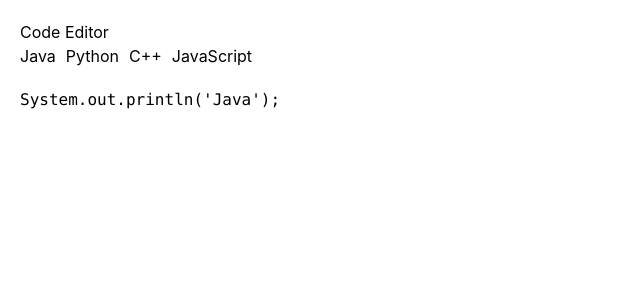
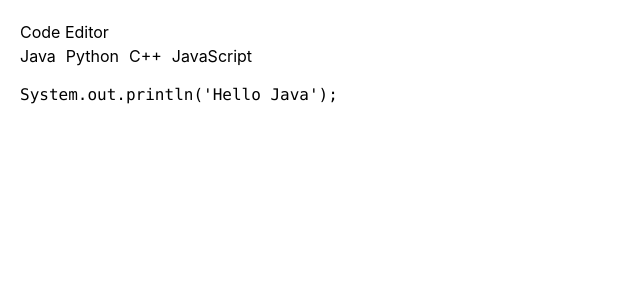
Before and after one commit to gnansiv06/placement-portal, a React (Vite) app: page /code in a window 1280 px wide. Shown: the top 300 px of the page, without its empty margins (0-640 px from the left). Built offline with nearby package versions, Linux system fonts and the light colour scheme.

Commit message:
restore Java button in code editor

```diff
--- a/src/pages/CodeEditor.jsx
+++ b/src/pages/CodeEditor.jsx
@@ -4,10 +4,10 @@ export default function CodeEditor() {
   const [language, setLanguage] = useState("java");
 
   const code = {
-    java: "System.out.println('Java');",
-    python: "print('Python')",
-    cpp: "cout << 'C++';",
-    javascript: "console.log('JS');"
+    java: "System.out.println('Hello Java');",
+    python: "print('Hello Python')",
+    cpp: "cout << 'Hello C++';",
+    javascript: "console.log('Hello JS');"
   };
 
   return (
@@ -15,27 +15,18 @@ export default function CodeEditor() {
 
       <h2>Code Editor</h2>
 
-      <div style={{ display: "flex", gap: 10 }}>
+      {/* LANGUAGE BUTTONS */}
+      <div style={{ display: "flex", gap: "10px", marginBottom: "15px" }}>
 
-        <button onClick={() => setLanguage("java")}>
-          Java
-        </button>
-
-        <button onClick={() => setLanguage("python")}>
-          Python
-        </button>
-
-        <button onClick={() => setLanguage("cpp")}>
-          C++
-        </button>
-
-        <button onClick={() => setLanguage("javascript")}>
-          JavaScript
-        </button>
+        <button onClick={() => setLanguage("java")}>Java</button>
+        <button onClick={() => setLanguage("python")}>Python</button>
+        <button onClick={() => setLanguage("cpp")}>C++</button>
+        <button onClick={() => setLanguage("javascript")}>JavaScript</button>
 
       </div>
 
-      <pre style={{ marginTop: 20 }}>
+      {/* CODE OUTPUT */}
+      <pre>
         {code[language]}
       </pre>
 
```
